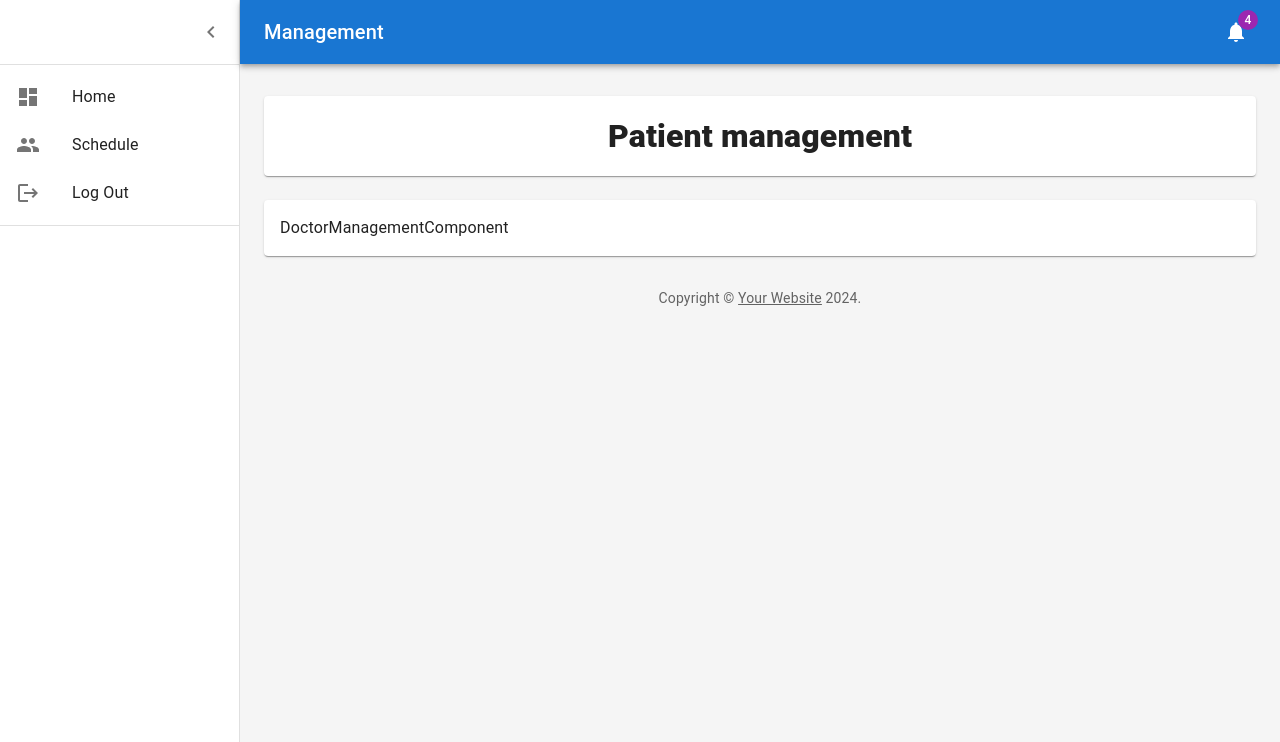
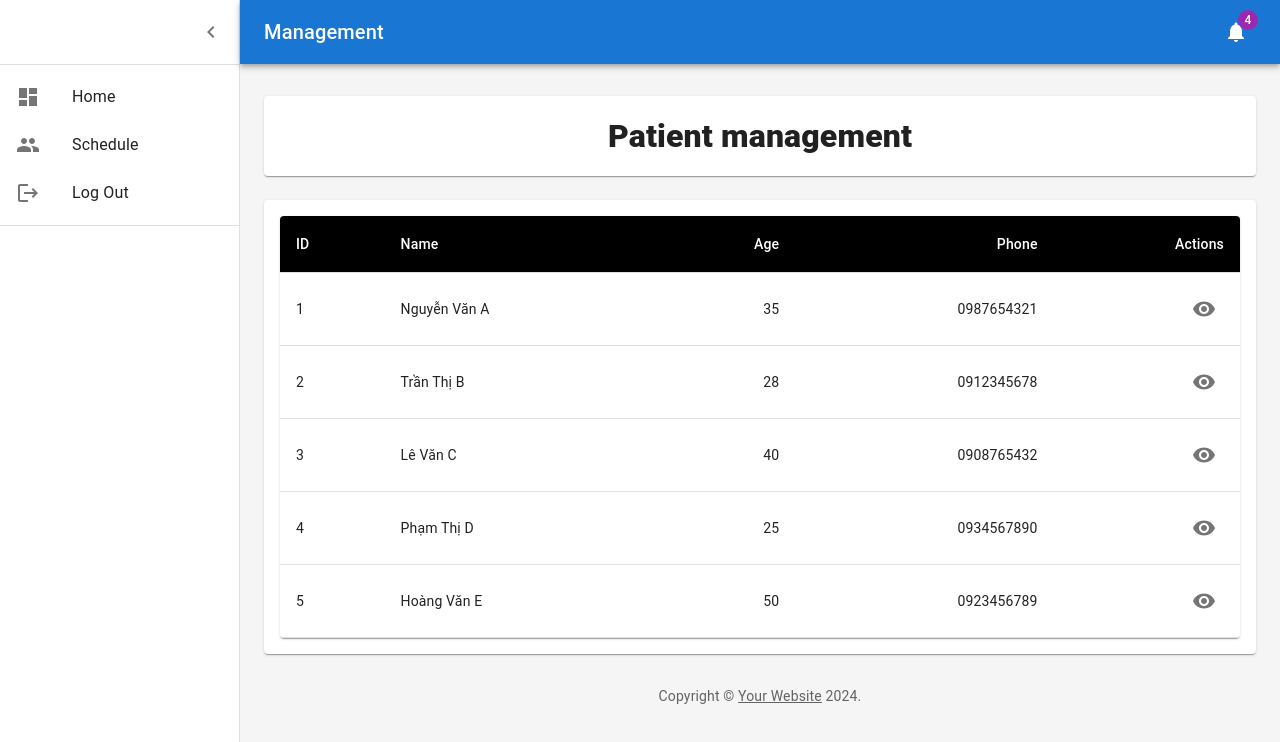
Before and after one commit to TalJa1/leminhkhoi-webapp, a React (Create React App) app: page /management in a window 1280 px wide. Shown: the top 742 px of the page. Built offline with nearby package versions, Linux system fonts and the light colour scheme.

Commit message:
refactor: Add lazy loading for images in DoctorManagementComponent

```diff
--- a/src/components/hospital/DoctorManagementComponent.tsx
+++ b/src/components/hospital/DoctorManagementComponent.tsx
@@ -1,8 +1,135 @@
-import React from "react";
-import { Box } from "@mui/material";
+import React, { useState } from "react";
+import {
+  Table,
+  TableBody,
+  TableCell,
+  TableContainer,
+  TableHead,
+  TableRow,
+  IconButton,
+  Paper,
+  Slide,
+  Dialog,
+  AppBar,
+  Toolbar,
+  Typography,
+  Button,
+  List,
+  ListItemText,
+  Divider,
+  Grid,
+} from "@mui/material";
+import VisibilityIcon from "@mui/icons-material/Visibility";
+import { patientData } from "../../data/appData";
+import { TransitionProps } from "@mui/material/transitions";
+import CloseIcon from "@mui/icons-material/Close";
+
+const Transition = React.forwardRef(function Transition(
+  props: TransitionProps & {
+    children: React.ReactElement;
+  },
+  ref: React.Ref<unknown>
+) {
+  return <Slide direction="up" ref={ref} {...props} />;
+});
 
 const DoctorManagementComponent = () => {
-  return <Box>DoctorManagementComponent</Box>;
+  const [open, setOpen] = useState(false);
+  const [selectedId, setSelectedId] = useState(-1);
+
+  const handleClickOpen = (id: number) => {
+    setSelectedId(id);
+    setOpen(true);
+  };
+
+  const handleClose = () => {
+    setOpen(false);
+  };
+
+  return (
+    <React.Fragment>
+      <TableContainer component={Paper}>
+        <Table>
+          <TableHead>
+            <TableRow
+              sx={{
+                backgroundColor: "black",
+              }}
+            >
+              <TableCell sx={{ color: "white" }}>ID</TableCell>
+              <TableCell sx={{ color: "white" }}>Name</TableCell>
+              <TableCell sx={{ color: "white" }} align="right">
+                Age
+              </TableCell>
+              <TableCell sx={{ color: "white" }} align="right">
+                Phone
+              </TableCell>
+              <TableCell sx={{ color: "white" }} align="right">
+                Actions
+              </TableCell>
+            </TableRow>
+          </TableHead>
+          <TableBody>
+            {patientData.map((patient) => (
+              <TableRow key={patient.id}>
+                <TableCell>{patient.id}</TableCell>
+                <TableCell>{patient.name}</TableCell>
+                <TableCell align="right">{patient.age}</TableCell>
+                <TableCell align="right">{patient.phone}</TableCell>
+                <TableCell align="right">
+                  <IconButton aria-label="info">
+                    <VisibilityIcon
+                      onClick={() => {
+                        handleClickOpen(patient.id);
+                      }}
+                    />
+                  </IconButton>
+                </TableCell>
+              </TableRow>
+            ))}
+          </TableBody>
+        </Table>
+      </TableContainer>
+
+      {/* Show dialog */}
+      <Dialog
+        fullScreen
+        open={open}
+        onClose={handleClose}
+        TransitionComponent={Transition}
+      >
+        <AppBar sx={{ position: "relative" }}>
+          <Toolbar>
+            <IconButton
+              edge="start"
+              color="inherit"
+              onClick={handleClose}
+              aria-label="close"
+            >
+              <CloseIcon />
+            </IconButton>
+            <Typography sx={{ ml: 2, flex: 1 }} variant="h6" component="div">
+              Detail
+            </Typography>
+            <Button autoFocus color="inherit" onClick={handleClose}>
+              save
+            </Button>
+          </Toolbar>
+        </AppBar>
+        <List>
+          <Grid container>
+            <Grid item xs={6}>
+              <ListItemText primary="ID" secondary={selectedId} />
+            </Grid>
+            <Grid item xs={6}>
+              <ListItemText primary="Name" secondary="Nguyễn Văn A" />
+            </Grid>
+          </Grid>
+          <Divider />
+        </List>
+      </Dialog>
+    </React.Fragment>
+  );
 };
 
 export default DoctorManagementComponent;
--- a/src/data/appData.ts
+++ b/src/data/appData.ts
@@ -15,3 +15,131 @@ export const userAccounts = [
     role: "patient",
   },
 ];
+
+export const patientData = [
+  {
+    id: 1,
+    name: "Nguyễn Văn A",
+    age: 35,
+    phone: "0987654321",
+    filterInfo: {
+      id: 1,
+      used: 5,
+      isFinished: true,
+    },
+    schedule: [
+      {
+        time: "08:00",
+        date: "2023-10-01",
+      },
+      {
+        time: "08:00",
+        date: "2023-11-01",
+      },
+      {
+        time: "08:00",
+        date: "2023-12-01",
+      },
+    ],
+  },
+  {
+    id: 2,
+    name: "Trần Thị B",
+    age: 28,
+    phone: "0912345678",
+    filterInfo: {
+      id: 2,
+      used: 2,
+      isFinished: false,
+    },
+    schedule: [
+      {
+        time: "09:00",
+        date: "2023-10-02",
+      },
+      {
+        time: "09:00",
+        date: "2023-11-02",
+      },
+      {
+        time: "09:00",
+        date: "2023-12-02",
+      },
+    ],
+  },
+  {
+    id: 3,
+    name: "Lê Văn C",
+    age: 40,
+    phone: "0908765432",
+    filterInfo: {
+      id: 3,
+      used: 4,
+      isFinished: false,
+    },
+    schedule: [
+      {
+        time: "10:00",
+        date: "2023-10-03",
+      },
+      {
+        time: "10:00",
+        date: "2023-11-03",
+      },
+      {
+        time: "10:00",
+        date: "2023-12-03",
+      },
+    ],
+  },
+  {
+    id: 4,
+    name: "Phạm Thị D",
+    age: 25,
+    phone: "0934567890",
+    filterInfo: {
+      id: 4,
+      used: 1,
+      isFinished: false,
+    },
+    schedule: [
+      {
+        time: "12:00",
+        date: "2023-10-04",
+      },
+      {
+        time: "12:00",
+        date: "2023-11-04",
+      },
+      {
+        time: "12:00",
+        date: "2023-12-04",
+      },
+    ],
+  },
+  {
+    id: 5,
+    name: "Hoàng Văn E",
+    age: 50,
+    phone: "0923456789",
+    filterInfo: {
+      id: 5,
+      used: 3,
+      isFinished: true,
+    },
+    schedule: [
+      {
+        time: "14:00",
+        date: "2023-10-05",
+      },
+      {
+        time: "14:00",
+        date: "2023-11-05",
+      },
+      {
+        time: "14:00",
+        date: "2023-12-05",
+      },
+    ],
+  },
+];
```
